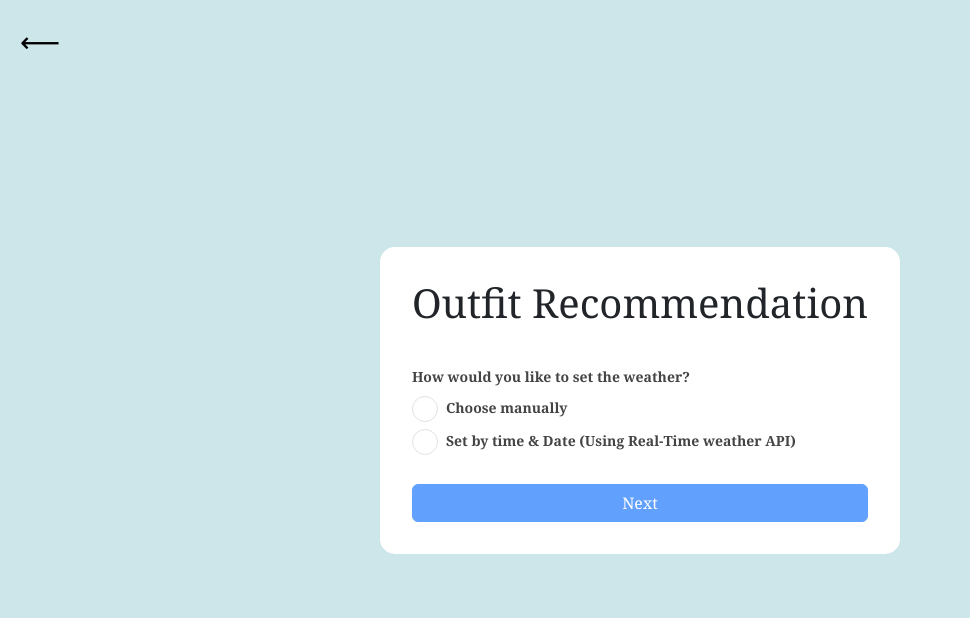
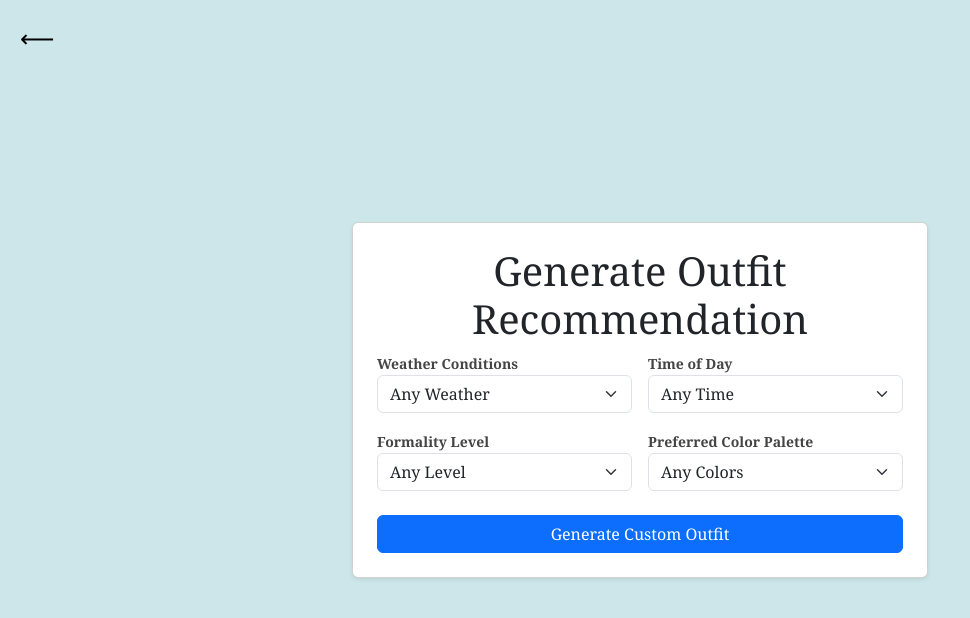
Before and after one commit to AdvaLevine/StyleSync, a React (Create React App) app in the folder frontend/: page /outfit-recommendation in a window 1280 px wide. Shown: the top 618 px of the page, without its empty margins (0-970 px from the left). Built offline with nearby package versions, Linux system fonts and the light colour scheme; what amazon-cognito-identity-js would draw is missing.

Commit message:
basic recommendation works

```diff
--- a/frontend/src/pages/Login.jsx
+++ b/frontend/src/pages/Login.jsx
@@ -3,17 +3,20 @@ import "../assets/styles/login.css";
 import logo from "../assets/images/Logo.png";
 import { Link, useNavigate } from "react-router-dom";
 import { CognitoUser, AuthenticationDetails } from 'amazon-cognito-identity-js';
+import MoonLoader from "react-spinners/MoonLoader";
 import userPool from "../aws/UserPool";
 
 const Login = () => {
   const [email, setEmail] = useState("");
   const [password, setPassword] = useState("");
   const [error, setError] = useState(null);
+  const [isPending, setIsPending] = useState(false);
   const navigate = useNavigate();
 
   const handleLogin = (e) => {
     e.preventDefault();
     setError(null);
+    setIsPending(true);
 
     const user = new CognitoUser({ Username: email, Pool: userPool});
     const authDetails = new AuthenticationDetails({
@@ -44,9 +47,11 @@ const Login = () => {
         const message = err.message.includes(":")
         ? err.message.split(":").slice(1).join(":").trim()
         : err.message;
+        setIsPending(false)
         setError(message);
       }
     })
+
   }
 
   return (
@@ -61,7 +66,6 @@ const Login = () => {
         {/* Login Title */}
         <h2>StyleSync</h2>
         <p className="login-subtitle">Your Smart Closet Companion</p>
-        {error && <p className="error-message">{error}</p>}
 
         {/* Login Form */}
         <form onSubmit={handleLogin}>
@@ -80,6 +84,17 @@ const Login = () => {
           onBlur={(e) => !e.target.value.trim() && setPassword("")}
           onChange={(e) => setPassword(e.target.value)}/>
           <a className="forgot-password" href="https://www.google.com/">Forgot Password?</a>
+          {/* Loader Container */}
+          {isPending && (
+            <div className="loader-container">
+              <MoonLoader
+                size={30}
+                speedMultiplier={0.7}
+                color="#36d7b7"
+              />
+            </div>
+          )}
+          {error && <p className="error-message">{error}</p>}
           <button type="submit">Sign in</button>
         </form>
 
--- a/frontend/src/pages/OutfitRecommendation.jsx
+++ b/frontend/src/pages/OutfitRecommendation.jsx
@@ -1,127 +1,124 @@
-import { useState } from 'react';
-import { Link } from 'react-router-dom';
-import { Button, Form } from 'react-bootstrap';
-import "../assets/styles/OutfitRecommendation.css";
+import React, { useState } from 'react';
+import 'bootstrap/dist/css/bootstrap.min.css';
+import MoonLoader from "react-spinners/MoonLoader";
+import { Link } from "react-router-dom";
 
-const OutfitRecommendation = () => {
-    const [step, setStep] = useState(1);
+const GenerateCustomOutfit = () => {
+  const [weather, setWeather] = useState("Any Weather");
+  const [timeOfDay, setTimeOfDay] = useState("Any Time");
+  const [formality, setFormality] = useState("Any Level");
+  const [colorPalette, setColorPalette] = useState("Any Colors");
+  const [error, setError] = useState();
+  const [isPending, setIsPending] = useState(false);
 
-    // Form States
-    const [weatherOption, setWeatherOption] = useState("");
-    const [eventOption, setEventOption] = useState("");
-    const [recommendationType, setRecommendationType] = useState("");
+  const handleGenerate = async (e) => {
+    e.preventDefault();
+    setError(null);
+    setIsPending(true);
 
-    const handleNext = () => setStep(step + 1);
-    const handleRestart = () => {
-        setStep(1);
-        setWeatherOption("");
-        setEventOption("");
-        setRecommendationType("");
-    };
+    try {
+      const userId = localStorage.getItem("user_id");
 
-    return (
-        <div className='outfit-recommendation-container'>
-            <Link to="/home" className="back-button">⟵</Link>
-            {step === 1 && (
-                <Form className='outfit-recommendation-box'>
-                    <h1 className="mb-4">Outfit Recommendation</h1>
-                    <Form.Group className="mb-3">
-                        <Form.Label>How would you like to set the weather?</Form.Label>
-                        <Form.Check
-                            type="radio"
-                            label="Choose manually"
-                            name="weatherOption"
-                            value="manual"
-                            className='d-flex align-items-center gap-2'
-                            onChange={(e) => setWeatherOption(e.target.value)}
-                            checked={weatherOption === "manual"}
-                        />
-                        <Form.Check
-                            type="radio"
-                            label="Set by time & Date (Using Real-Time weather API)"
-                            name="weatherOption"
-                            value="api"
-                            className='d-flex align-items-center gap-2'
-                            onChange={(e) => setWeatherOption(e.target.value)}
-                            checked={weatherOption === "api"}
-                        />
-                    </Form.Group>
-                    <Button variant="primary" onClick={handleNext} disabled={!weatherOption}>
-                        Next
-                    </Button>
-                </Form>
-            )}
+      if (!userId) {
+        alert("Please log in to generate")
+        return
+      }
 
-            {step === 2 && (
-                <Form className='outfit-recommendation-box'>
-                    <h1 className="mb-4">Outfit Recommendation</h1>
-                    <Form.Group className="mb-3">
-                        <Form.Label>How would you like to set your event?</Form.Label>
-                        <Form.Check
-                            type="radio"
-                            label="Set manually"
-                            name="eventOption"
-                            value="manual"
-                            className='d-flex align-items-center gap-2'
-                            onChange={(e) => setEventOption(e.target.value)}
-                            checked={eventOption === "manual"}
-                        />
-                        <Form.Check
-                            type="radio"
-                            label="Set by time & date (Google Calendar API)"
-                            name="eventOption"
-                            value="calendar"
-                            className='d-flex align-items-center gap-2'
-                            onChange={(e) => setEventOption(e.target.value)}
-                            checked={eventOption === "calendar"}
-                        />
-                        <Form.Text className="text-muted">
-                            * Requires connecting your Google Calendar in Settings
-                        </Form.Text>
-                    </Form.Group>
-                    <Button variant="primary" onClick={handleNext} disabled={!eventOption}>
-                        Next
-                    </Button>
-                </Form>
-            )}
+      const response = await fetch("https://qma6omedi4.execute-api.us-east-1.amazonaws.com/dev", {
+        method: "POST",
+        headers: {
+          "Content-Type": "application/json",
+        },
+        body: JSON.stringify({
+          user_id: userId,
+          weather,
+          time_of_day: timeOfDay,
+          formality,
+          color_palette: colorPalette,
+        }),
+      });
 
-            {step === 3 && (
-                <Form className='outfit-recommendation-box'>
-                    <h1 className="mb-4">Outfit Recommendation</h1>
+      const returnedData = await response.json();
+      console.log(returnedData)
+      if (returnedData.statusCode === 200) {
+        alert("Recommendation: " + returnedData.body);
+      } else {
+        setError(returnedData.body)
+      }
+      } catch (err) {
+        setError("Failed to generate :(")
+      } finally {
+        setIsPending(false);
+      }
+  };
 
-                    <Form.Group className="mb-3">
-                        <Form.Label>How would you like to receive your recommendation?</Form.Label>
-                        <Form.Check
-                            type="radio"
-                            label="By Text"
-                            name="recommendationType"
-                            value="text"
-                            className='d-flex align-items-center gap-2'
-                            onChange={(e) => setRecommendationType(e.target.value)}
-                            checked={recommendationType === "text"}
-                        />
-                        <Form.Check
-                            type="radio"
-                            label="By Photo"
-                            name="recommendationType"
-                            value="photo"
-                            className='d-flex align-items-center gap-2'
-                            onChange={(e) => setRecommendationType(e.target.value)}
-                            checked={recommendationType === "photo"}
-                        />
-                    </Form.Group>
-                    <div className="d-flex gap-2 ">
-                        <Button variant="success" >
-                            Get Recommendation
-                        </Button>
-                        <Button variant="secondary" onClick={handleRestart}>
-                            Restart
-                        </Button>
-                    </div>
-                </Form>
+  return (
+    <div className="d-flex justify-content-center align-items-center vh-100">
+     <Link to="/home" className="back-button">⟵</Link>
+      <div className="container" style={{ maxWidth: '600px' }}>
+        <div className="card p-4 shadow-sm">
+          <h1 className="card-title text-center">Generate Outfit Recommendation</h1>
+          <div className="row g-3">
+            <div className="col-md-6">
+              <label>Weather Conditions</label>
+              <select className="form-select" value={weather} onChange={(e) => setWeather(e.target.value)}>
+                <option>Any Weather</option>
+                <option>Sunny</option>
+                <option>Rainy</option>
+                <option>Cold</option>
+              </select>
+            </div>
+
+            <div className="col-md-6">
+              <label>Time of Day</label>
+              <select className="form-select" value={timeOfDay} onChange={(e) => setTimeOfDay(e.target.value)}>
+                <option>Any Time</option>
+                <option>Morning</option>
+                <option>Afternoon</option>
+                <option>Evening</option>
+              </select>
+            </div>
+
+            <div className="col-md-6">
+              <label>Formality Level</label>
+              <select className="form-select" value={formality} onChange={(e) => setFormality(e.target.value)}>
+                <option>Any Level</option>
+                <option>Casual</option>
+                <option>Business Casual</option>
+                <option>Formal</option>
+              </select>
+            </div>
+
+            <div className="col-md-6">
+              <label>Preferred Color Palette</label>
+              <select className="form-select" value={colorPalette} onChange={(e) => setColorPalette(e.target.value)}>
+                <option>Any Colors</option>
+                <option>Warm</option>
+                <option>Cool</option>
+                <option>Neutral</option>
+              </select>
+            </div>
+          </div>
+
+          <div className="mt-4 text-center">
+            <button className="btn btn-primary" onClick={handleGenerate}>Generate Custom Outfit</button>
+          </div>
+
+          {error && <p className="error-message">{"error"}</p>}
+            {/* Loader Container */}
+            {isPending && (
+                <div className="loader-container mt-2">
+                    <MoonLoader
+                        size={30}
+                        speedMultiplier={0.7}
+                        color="#36d7b7"
+                    />
+                </div>
             )}
         </div>
-    )
-}
+      </div>
+    </div>
+  );
+};
 
-export default OutfitRecommendation;
+export default GenerateCustomOutfit;
--- a/frontend/src/pages/create-wardrobe-flow/CreateWardrobe.jsx
+++ b/frontend/src/pages/create-wardrobe-flow/CreateWardrobe.jsx
@@ -1,24 +1,29 @@
 import React, { useState } from "react";
 import { useNavigate, Link } from "react-router-dom";
+import MoonLoader from "react-spinners/MoonLoader";
 import "../../assets/styles/CreateWardrobe.css";
 
 const CreateWardrobe = () => {
   const navigate = useNavigate();
   const [name, setName] = useState();
   const [numOfDoors, setNumOfDoors] = useState(0);
+  const [error, setError] = useState();
+  const [isPending, setIsPending] = useState(false);
 
   const handleSubmit = async (e) => {
       e.preventDefault();
+      setError(null);
+      setIsPending(true);
 
       const userId = localStorage.getItem("user_id");
       if (!userId) {
-      alert("Please log in again – user id missing.");
+        setError("Please log in again – user id missing.");
         return;
       }
 
       // Post Request
       try {
-      await fetch("https://qo8bgja0h3.execute-api.us-east-1.amazonaws.com/create-wardrobe/dev/", {
+        const response = await fetch("https://dja34wd6j7.execute-api.us-east-1.amazonaws.com/dev/", {
           method: "POST",
           headers: { "Content-Type": "application/json" },
           body: JSON.stringify({
@@ -28,15 +33,20 @@ const handleSubmit = async (e) => {
           })
         });
 
+        const returnedData = await response.json();
+
+        if (returnedData.statusCode === 201) {
             alert("Wardrobe created successfully!");
             navigate("/home");
+        } else {
+            setError(returnedData.body)
+        }
       } catch (err) {
-      console.error("Failed to create wardrobe:", err);
-      alert("Could not create wardrobe – please try again.");
+        setError("Failed to create wardrobe");
+      } finally {
+        setIsPending(false);
       }
     };
-
-
       return (
           <div className="create-wardrobe-container">
               <div className="create-wardrobe-box">
@@ -45,16 +55,22 @@ const handleSubmit = async (e) => {
                   <h2>Create Wardrobe</h2>
                   <form onSubmit={handleSubmit}>
                       <label>Choose Wardrobe Name</label>
-                    <input type="text" placeholder="Enter wardrobe's name" required min="1" max="9" onChange={(e) => setName(e.target.value)}/>
+                      <input type="text" placeholder="Enter wardrobe's name" required onChange={(e) => setName(e.target.value)} />
+                      <label>Choose Number of Doors</label>
+                      <input type="number" placeholder="Number of Doors" required min="1" max="9" onChange={(e) => setNumOfDoors(Math.min(9, Math.max(1, Number(e.target.value))))} />
+                      <button type="submit">Create</button>
 
-                    <label>Choose Number of Doors</label>
-                    <input type="text" placeholder="Number of Doors" required onChange={(e) => {
-                        const value = Math.min(9, Math.max(1, Number(e.target.value)));
-                        setNumOfDoors(value);
-                    }}/>
-
-
-                    <button type="submit">Create</button>
+                      {error && <p className="error-message">{error}</p>}
+                      {/* Loader Container */}
+                      {isPending && (
+                        <div className="loader-container">
+                          <MoonLoader
+                            size={30}
+                            speedMultiplier={0.7}
+                            color="#36d7b7"
+                          />
+                        </div>
+                      )}
                   </form>
               </div>
           </div>
```
Also changed, not shown: frontend/src/assets/styles/OutfitRecommendation.css (+2 -8 lines). Lines whose indentation alone changed are shown as unchanged.
